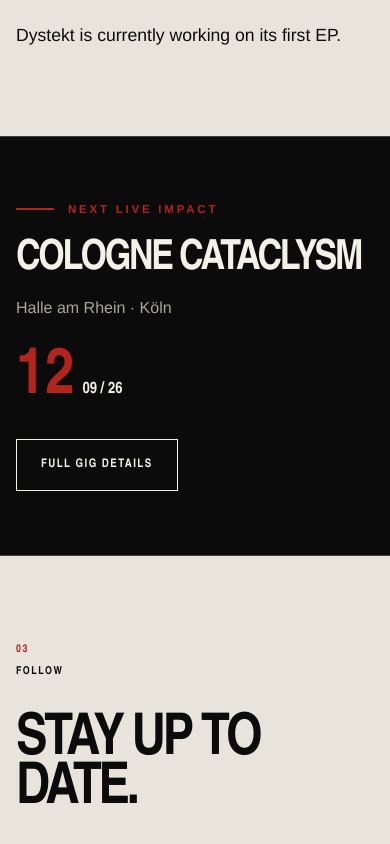
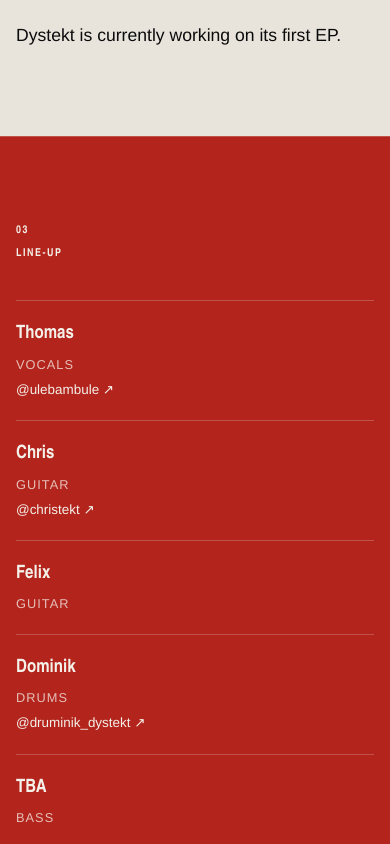
Before and after one commit to ckrohn/dystekt-website, a Next.js app: page / in a window 390 px wide. Shown: the part 1440-2284 px from the top of the page. Built offline with nearby package versions, Linux system fonts and the light colour scheme.

Commit message:
Add line-up section to home page

```diff
--- a/app/globals.css
+++ b/app/globals.css
@@ -294,6 +294,7 @@ img {
 }
 
 .intro,
+.members,
 .connect,
 .music-note {
   color: var(--ink);
@@ -309,6 +310,23 @@ img {
   gap: 48px;
 }
 
+.members {
+  width: 100%;
+  max-width: none;
+  padding-inline: max(24px, calc((100% - 1280px) / 2));
+  display: grid;
+  grid-template-columns: 160px 1fr;
+  gap: 48px;
+  padding-block: 80px;
+  border-top: 1px solid var(--line);
+  background: var(--red);
+  color: var(--white);
+}
+
+.members .section-mark span:first-child {
+  color: var(--white);
+}
+
 .section-mark {
   display: flex;
   flex-direction: column;
@@ -363,6 +381,76 @@ img {
 
 .intro-body p:last-child {
   margin-bottom: 0;
+}
+
+.members-content {
+  max-width: 940px;
+}
+
+.members-list {
+  display: grid;
+  grid-template-columns: repeat(5, minmax(0, 1fr));
+  gap: 0;
+  margin: 0;
+  padding: 0;
+  list-style: none;
+  border-block: 1px solid var(--line);
+}
+
+.members-list li {
+  display: flex;
+  flex-direction: column;
+  gap: 6px;
+  min-height: 130px;
+  padding: 20px 24px;
+}
+
+.members-list li + li {
+  border-left: 1px solid var(--line);
+}
+
+.members-list li > span:first-child {
+  font-family: var(--display);
+  font-size: 1.15rem;
+  font-weight: 800;
+}
+
+.members-list li > span:nth-child(2) {
+  color: rgba(244, 241, 233, 0.76);
+  font-size: 0.8rem;
+  text-transform: uppercase;
+  letter-spacing: 0.08em;
+}
+
+.members-list a {
+  width: fit-content;
+  margin-top: auto;
+  color: var(--white);
+  font-size: 0.84rem;
+}
+
+.members-list a:hover,
+.members-list a:focus-visible {
+  color: var(--ink);
+}
+
+@media (max-width: 900px) {
+  .members-list {
+    grid-template-columns: repeat(3, minmax(0, 1fr));
+  }
+
+  .members-list li {
+    min-height: 120px;
+    border-top: 1px solid var(--line);
+  }
+
+  .members-list li + li {
+    border-left: 0;
+  }
+
+  .members-list li:nth-child(-n + 3) {
+    border-top: 0;
+  }
 }
 
 .next-show {
@@ -1075,6 +1163,7 @@ img {
   }
 
   .intro,
+  .members,
   .connect,
   .music-note {
     grid-template-columns: 1fr;
@@ -1127,6 +1216,21 @@ img {
 }
 
 @media (max-width: 640px) {
+  .members-list {
+    grid-template-columns: 1fr;
+  }
+
+  .members-list li,
+  .members-list li:nth-child(-n + 3) {
+    min-height: auto;
+    padding-inline: 0;
+    border-top: 1px solid var(--line);
+  }
+
+  .members-list li:first-child {
+    border-top: 0;
+  }
+
   .instagram-post-grid {
     grid-template-columns: 1fr;
   }
@@ -1205,6 +1309,7 @@ img {
   }
 
   .intro,
+  .members,
   .connect {
     width: 100%;
     margin-inline: 0;
--- a/app/page.tsx
+++ b/app/page.tsx
@@ -71,11 +71,25 @@ export default function Home() {
           </div>
         </section>
 
+        <section className="members section wrap" aria-labelledby="members-title">
+          <div className="section-mark"><span>03</span><span>LINE-UP</span></div>
+          <div className="members-content">
+            <h2 id="members-title" className="visually-hidden">Line-Up</h2>
+            <ul className="members-list">
+              <li><span>Thomas</span><span>Vocals</span><a href="https://www.instagram.com/ulebambule" target="_blank" rel="noreferrer">@ulebambule <span aria-hidden="true">↗</span></a></li>
+              <li><span>Chris</span><span>Guitar</span><a href="https://www.instagram.com/christekt" target="_blank" rel="noreferrer">@christekt <span aria-hidden="true">↗</span></a></li>
+              <li><span>Felix</span><span>Guitar</span></li>
+              <li><span>Dominik</span><span>Drums</span><a href="https://www.instagram.com/druminik_dystekt" target="_blank" rel="noreferrer">@druminik_dystekt <span aria-hidden="true">↗</span></a></li>
+              <li><span>TBA</span><span>Bass</span></li>
+            </ul>
+          </div>
+        </section>
+
         <NextGig />
 
         <section className="section connect wrap" aria-labelledby="connect-title">
           <div className="section-mark">
-            <span>03</span>
+            <span>04</span>
             <span>FOLLOW</span>
           </div>
           <div>
```
